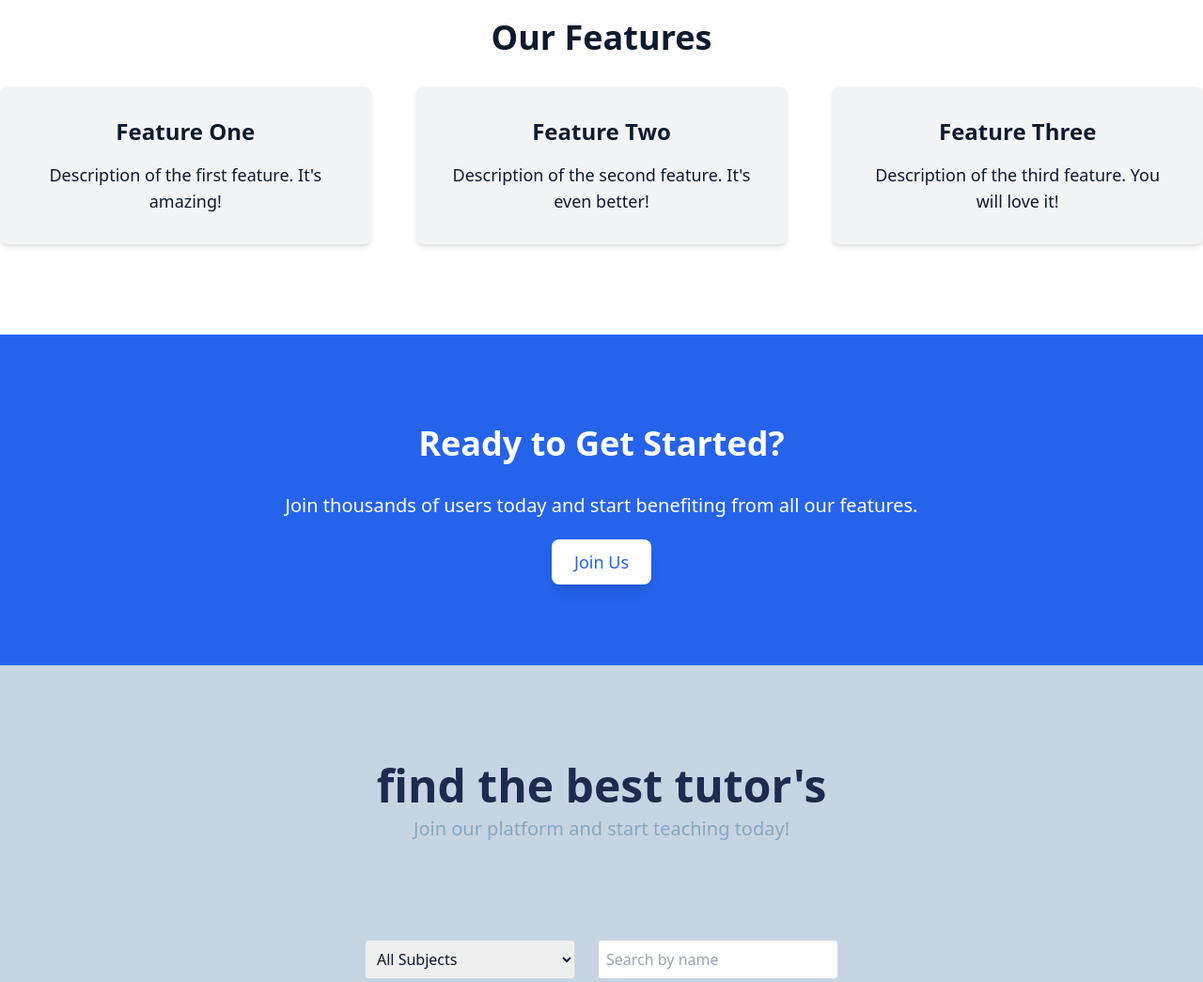
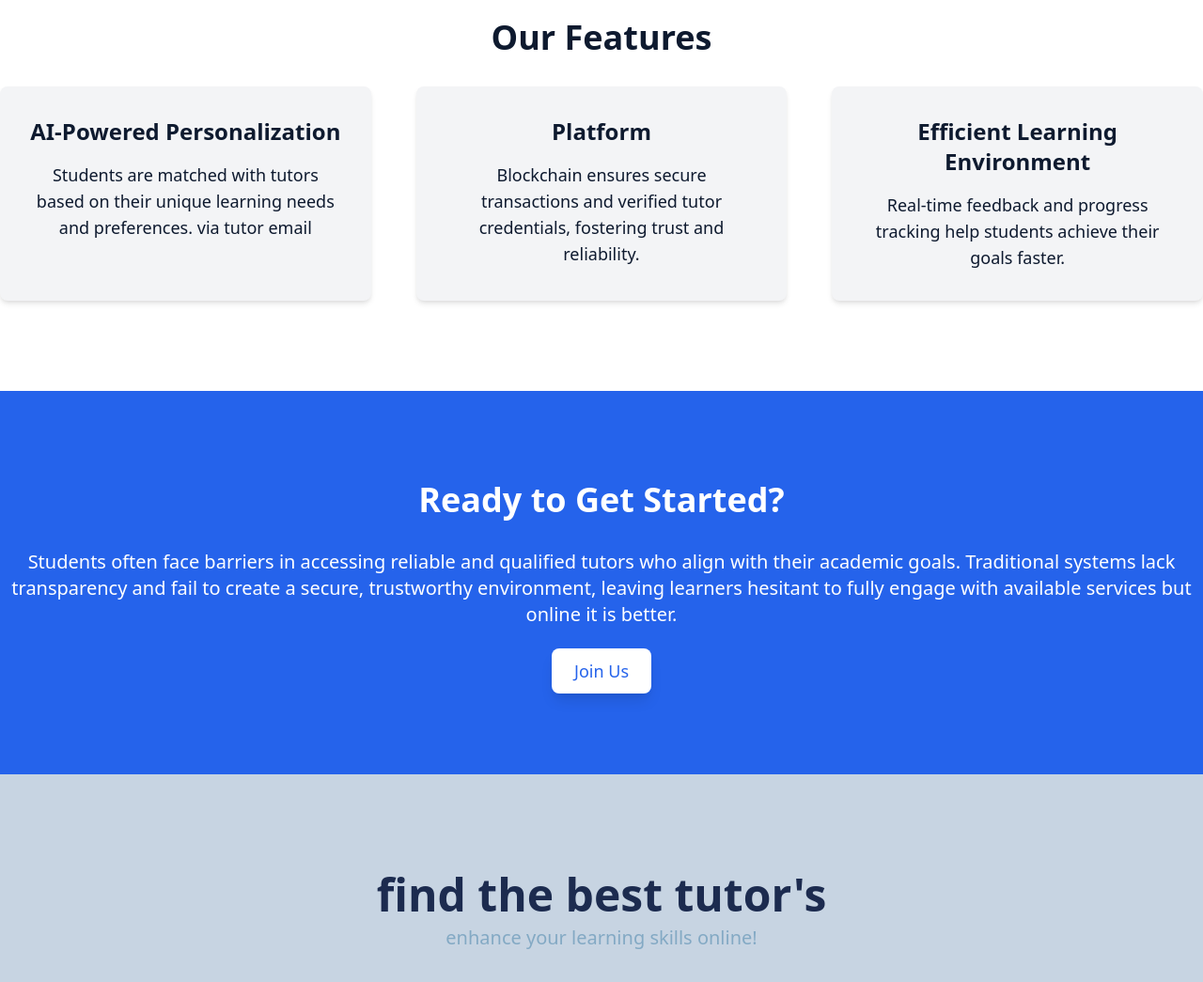
Before and after one commit to Ali-Cheikh/educonnect, a website: page index.html in a window 1280 px wide. Shown: the part 940-1985 px from the top of the page at 94% size. Drawn offline with nearby package versions, Linux system fonts and the light colour scheme; some packages are replaced by stand-ins of ours; no server answers; a script that the page names is missing.

Commit message:
`Update index.html with new content and features descriptions`

```diff
--- a/index.html
+++ b/index.html
@@ -87,7 +87,7 @@
     <div class="absolute inset-0 bg-black opacity-50"></div>
     <div class="container mx-auto text-center text-white relative z-10 py-32">
       <h1 class="text-5xl font-semibold mb-4">Welcome to Our Platform</h1>
-      <p class="text-xl mb-8">A place to explore and grow with amazing tools and features.</p>
+      <p class="text-xl mb-8">Many students struggle to find personalized tutoring services that meet their specific learning needs. Traditional platforms often lack the ability to provide tailored recommendations, and students may not always feel secure in the exchange.</p>
       <a href="#cta" class="bg-blue-600 text-white px-6 py-3 text-lg rounded-lg shadow-lg">Find a Tutor</a>
     </div>
   </section>
@@ -98,16 +98,16 @@
       <h2 class="text-4xl font-semibold mb-8">Our Features</h2>
       <div class="grid grid-cols-1 sm:grid-cols-2 lg:grid-cols-3 gap-12">
         <div class="bg-gray-100 p-8 rounded-lg shadow-md">
-          <h3 class="text-2xl font-semibold mb-4">Feature One</h3>
-          <p class="text-lg">Description of the first feature. It's amazing!</p>
+          <h3 class="text-2xl font-semibold mb-4">AI-Powered Personalization</h3>
+          <p class="text-lg"> Students are matched with tutors based on their unique learning needs and preferences. via tutor email</p>
         </div>
         <div class="bg-gray-100 p-8 rounded-lg shadow-md">
-          <h3 class="text-2xl font-semibold mb-4">Feature Two</h3>
-          <p class="text-lg">Description of the second feature. It's even better!</p>
+          <h3 class="text-2xl font-semibold mb-4">Platform</h3>
+          <p class="text-lg"> Blockchain ensures secure transactions and verified tutor credentials, fostering trust and reliability.</p>
         </div>
         <div class="bg-gray-100 p-8 rounded-lg shadow-md">
-          <h3 class="text-2xl font-semibold mb-4">Feature Three</h3>
-          <p class="text-lg">Description of the third feature. You will love it!</p>
+          <h3 class="text-2xl font-semibold mb-4">Efficient Learning Environment</h3>
+          <p class="text-lg">Real-time feedback and progress tracking help students achieve their goals faster.</p>
         </div>
       </div>
     </div>
@@ -116,13 +116,14 @@
   <!-- Call to Action -->
   <section id="cta" class="py-24 bg-blue-600 text-white text-center">
     <h2 class="text-4xl font-semibold mb-8">Ready to Get Started?</h2>
-    <p class="text-xl mb-8">Join thousands of users today and start benefiting from all our features.</p>
+    <p class="text-xl mb-8">Students often face barriers in accessing reliable and qualified tutors who align with their academic goals.
+      Traditional systems lack transparency and fail to create a secure, trustworthy environment, leaving learners hesitant to fully engage with available services but online it is better.</p>
     <a href="register-tutor.html" class="bg-white text-blue-600 px-6 py-3 text-lg rounded-lg shadow-lg">Join Us</a>
   </section><br><br><br>
   <!-- Header Section -->
   <header class="my-8 text-center px-4" id="tutors">
     <h1 class="text-4xl sm:text-5xl font-bold text-secondary">find the best tutor's</h1>
-    <p class="mt-2 text-lg sm:text-xl text-light">Join our platform and start teaching today!</p>
+    <p class="mt-2 text-lg sm:text-xl text-light">enhance your learning skills online!</p>
   </header>
   <br><br><br>
   <!-- Search & Filter -->
```
